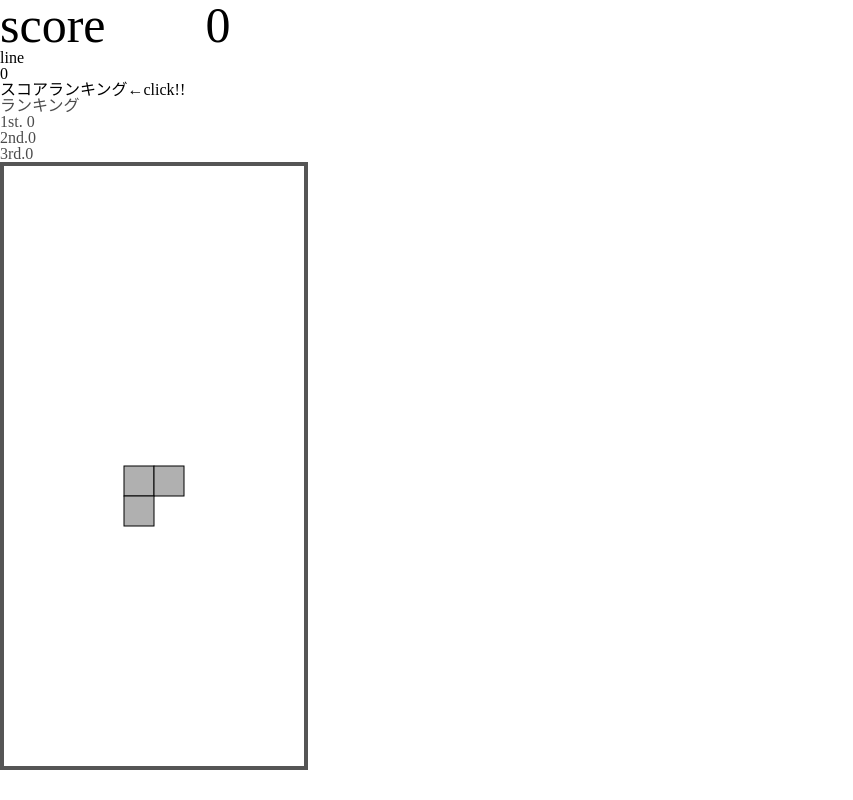
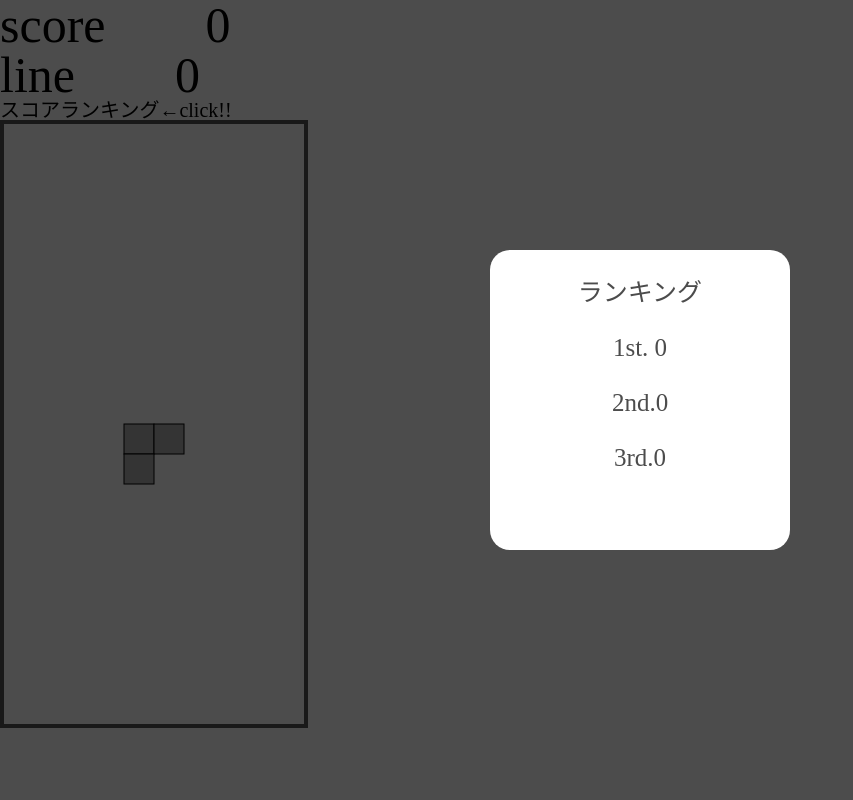
Before and after one commit to ryugak/ryugakobayashi.tetris, a plain HTML site: page index.html in a window 1280 px wide. Both pictures are taken after a click on the element "スコアランキング←click!!". Shown: the whole page, without its empty margins (0-853 px from the left). Drawn offline with Linux system fonts and the light colour scheme.

Commit message:
Update styles.css

```diff
--- a/css/styles.css
+++ b/css/styles.css
@@ -5,3 +5,42 @@
 .scoreText {
   margin-right: 100px;
 }
+.line {
+  display: flex;
+  font-size: 50px;
+}
+.lineText {
+  margin-right: 100px;
+}
+.rank__modal {
+  font-size: 20px;
+}
+.modal {
+  position: fixed;
+  top: 0;
+  left: 0;
+  width: 100%;
+  height: 100%;
+  background-color: #000;
+}
+.modal__content {
+  position: fixed;
+  top: 50%;
+  left: 50%;
+  width: 300px;
+  height: 300px;
+  margin: -150px 0 0 -150px;
+  background-color: #fff;
+  border-radius: 20px;
+  font-size: 25px;
+  text-align: center;
+}
+.modalContent__head {
+  padding: 30px 0;
+}
+.modalContent__list li {
+  margin-bottom: 30px;
+}
+.modalContent__list li:last-child {
+  margin-bottom: 0;
+}
```
